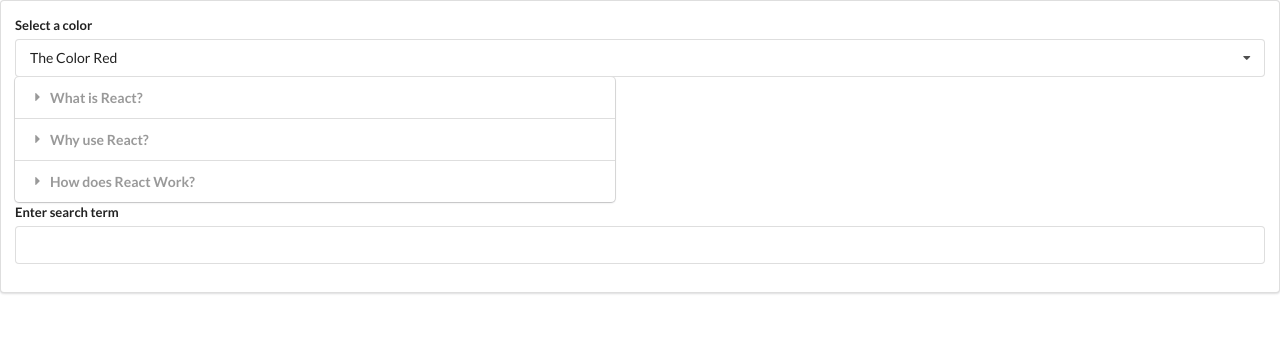
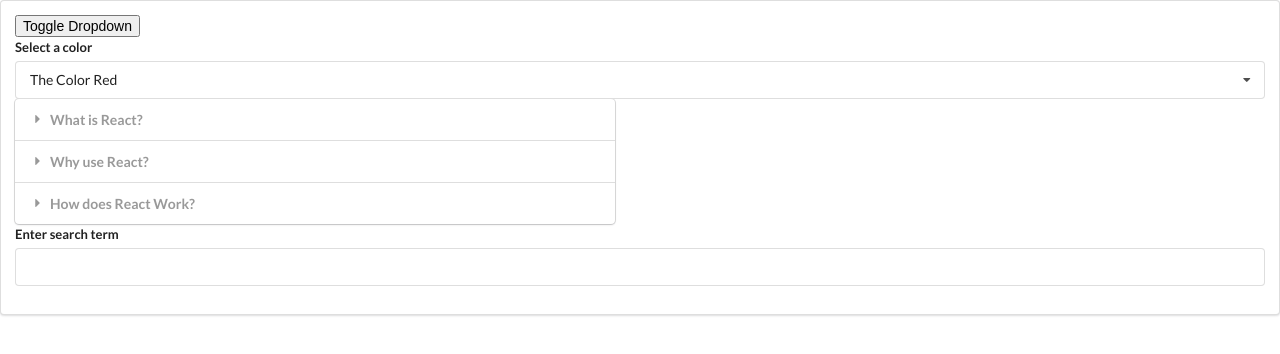
Before and after one commit to diego-rg/react-widgets-hooks, a React (Create React App) app: page / in a window 1280 px wide. Shown: the top 354 px of the page. Built offline with nearby package versions, Linux system fonts and the light colour scheme.

Commit message:
dropdown button

```diff
--- a/src/App.js
+++ b/src/App.js
@@ -36,14 +36,20 @@ const options = [
 //items as props
 const App = () => {
   const [selected, setSelected] = useState(options[0]);
+  const [showDropdown, setShowDropdown] = useState(true);
 
   return (
     <div className="ui segment">
-      <Dropdown
-        selected={selected}
-        onSelectedChange={setSelected}
-        options={options}
-      />
+      <button onClick={() => setShowDropdown(!showDropdown)}>
+        Toggle Dropdown
+      </button>
+      {showDropdown ? (
+        <Dropdown
+          selected={selected}
+          onSelectedChange={setSelected}
+          options={options}
+        />
+      ) : null}
       <Accordion items={items} />
       <Search />
     </div>
```
